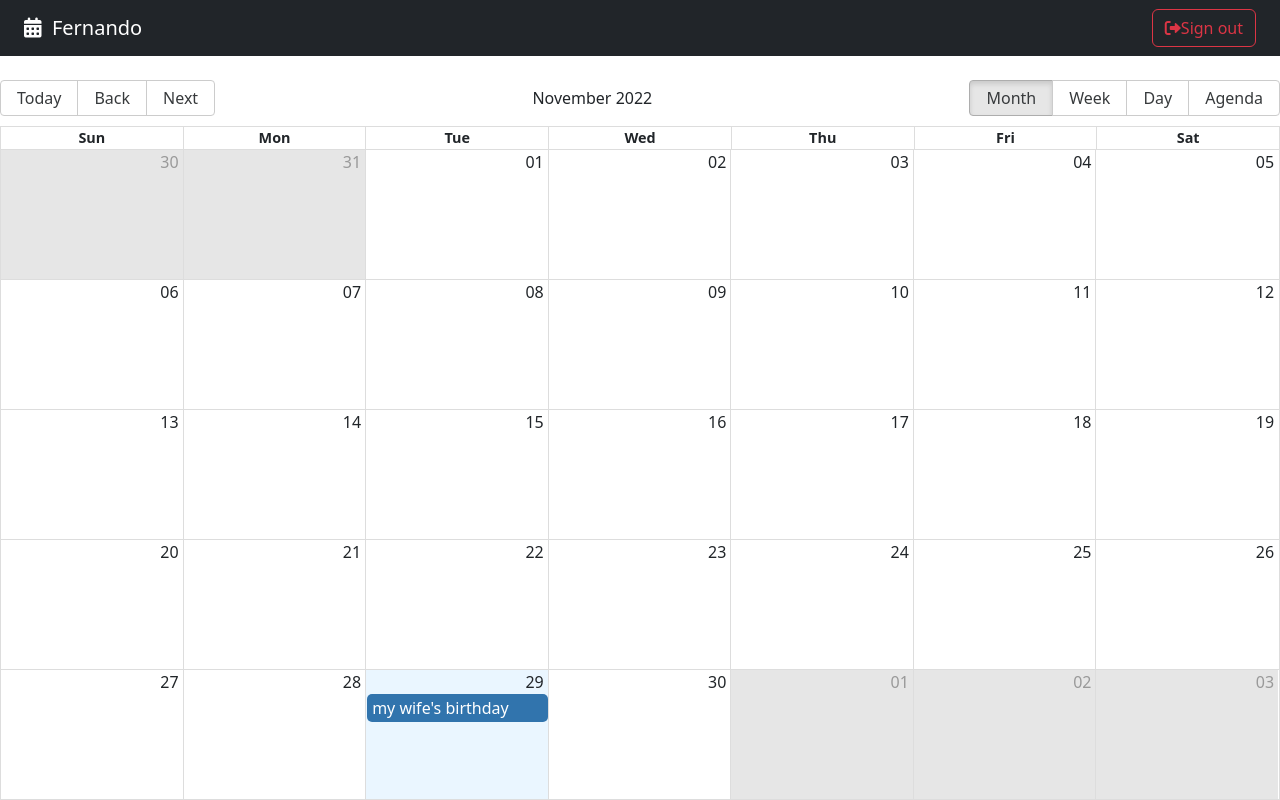
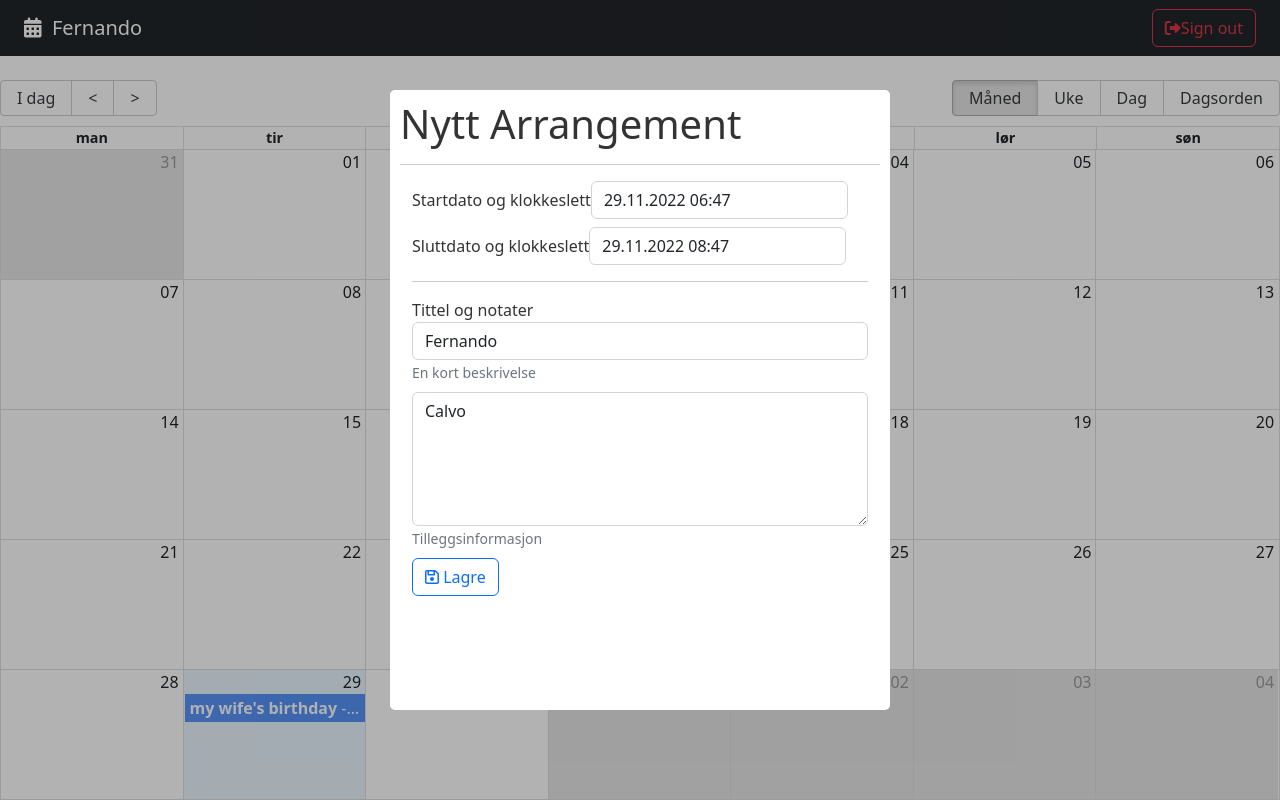
Before and after one commit to Datakokk/Calendar, a React (Vite) app: page / in a window 1280 px wide. Built offline with nearby package versions, Linux system fonts and the light colour scheme.

Commit message:
Added Modal, Event files

```diff
--- a/package.json
+++ b/package.json
@@ -12,8 +12,11 @@
     "date-fns": "^2.29.3",
     "react": "^18.2.0",
     "react-big-calendar": "^1.5.2",
+    "react-datepicker": "^4.8.0",
     "react-dom": "^18.2.0",
-    "react-router-dom": "^6.4.3"
+    "react-modal": "^3.16.1",
+    "react-router-dom": "^6.4.3",
+    "sweetalert2": "^11.6.15"
   },
   "devDependencies": {
     "@types/react": "^18.0.24",
--- /dev/null
+++ b/src/calendar/components/CalendarEvent.jsx
@@ -0,0 +1,12 @@
+
+export const CalendarEvent = ({ event }) => {
+
+    const { title, user } = event;
+
+  return (
+    <>
+        <strong>{ title } </strong>
+        <span>- { user.name }</span>
+    </>
+  )
+}
--- /dev/null
+++ b/src/calendar/components/CalendarModal.jsx
@@ -0,0 +1,169 @@
+import { useMemo, useState } from "react";
+
+import Modal from "react-modal";
+import { addHours, differenceInSeconds } from "date-fns";
+import DatePicker, { registerLocale } from "react-datepicker";
+import "react-datepicker/dist/react-datepicker.css";
+import nb from 'date-fns/locale/nb';
+import Swal from "sweetalert2";
+import 'sweetalert2/dist/sweetalert2.min.css'
+
+registerLocale('nb', nb);
+
+
+const customStyles = {
+  content: {
+    top: '50%',
+    left: '50%',
+    right: 'auto',
+    bottom: 'auto',
+    marginRight: '-50%',
+    transform: 'translate(-50%, -50%)',
+  },
+};
+
+Modal.setAppElement('#root');
+
+
+export const CalendarModal = () => {
+
+  const [isOpen, setIsOpen] = useState(true)
+
+  const [formSubmitted, setformSubmitted] = useState( false );
+
+  const [formValues, setFormValues] = useState({
+    title: 'Fernando',
+    note : 'Calvo',
+    start: new Date(),
+    end  : addHours( new Date(), 2 )
+  });
+
+  const titleClass = useMemo(() => {
+    if( !formSubmitted ) return '';
+
+    return ( formValues.title.length > 0)
+            ? 'is-valid'
+            : 'is-invalid';
+
+  }, [formValues.title, formSubmitted])
+
+  const oncloseModal = () => {
+    setIsOpen(false)
+  };
+
+  const onInputChange = ({ target }) => {
+    setFormValues({
+      ...formValues,
+      [target.name]: target.value
+    })
+  };
+
+  const onDateChanged = ( event, changing ) => {
+    setFormValues({
+      ...formValues,
+      [changing]: event
+    })
+  };
+
+  const onSubmit = ( event ) => {
+    event.preventDefault();
+    setformSubmitted( true );
+
+    const difference = differenceInSeconds( formValues.end, formValues.start );
+
+    if( isNaN( difference ) || difference <= 0 ){
+      Swal.fire('Feil datoer', 'Sjekk datoene du har lagt inn', 'error');
+      return;
+    };
+
+    if( formValues.title.length <= 0 ) return;
+
+    console.log(formValues)
+
+    // TODO:
+    // Remover errores en pantall
+    // cerrar el modal
+  }
+
+  return (
+    <Modal
+      isOpen={isOpen}
+      onRequestClose={oncloseModal}
+      style={customStyles}
+      className="modal"
+      overlayClassName="modal-fondo"
+      closeTimeoutMs={200}
+    >
+
+      <h1> Nytt Arrangement </h1>
+      <hr />
+      <form
+        onSubmit={ onSubmit }
+        className="container">
+
+        <div className="form-group mb-2">
+          <label>Startdato og klokkeslett</label>
+          <DatePicker
+            selected={ formValues.start }
+            onChange={ (event) => onDateChanged( event, 'start')}
+            dateFormat="Pp"
+            className="form-control"
+            showTimeSelect
+            locale="nb"
+            //timeCaption="" when we need to put the caption
+            />
+        </div>
+
+        <div className="form-group mb-2">
+          <label>Sluttdato og klokkeslett</label>
+          <DatePicker
+            minDate={ formValues.start }
+            selected={ formValues.end }
+            onChange={ (event) => onDateChanged( event, 'end')}
+            dateFormat="Pp"
+            className="form-control"
+            showTimeSelect
+            locale="nb"
+            />
+        </div>
+
+        <hr />
+        <div className="form-group mb-2">
+          <label>Tittel og notater</label>
+          <input
+            type="text"
+            className={`form-control ${ titleClass }`}
+            placeholder="Hendelsestittel"
+            name="title"
+            autoComplete="off"
+            value={ formValues.title }
+            onChange={ onInputChange }
+          />
+          <small id="emailHelp" className="form-text text-muted">En kort beskrivelse</small>
+        </div>
+
+        <div className="form-group mb-2">
+          <textarea
+            type="text"
+            className="form-control"
+            placeholder="Notater"
+            rows="5"
+            name="notes"
+            value={ formValues.note }
+            onChange={ onInputChange }
+          ></textarea>
+          <small id="emailHelp" className="form-text text-muted">Tilleggsinformasjon</small>
+        </div>
+
+        <button
+          type="submit"
+          className="btn btn-outline-primary btn-block"
+        >
+          <i className="far fa-save"></i>
+          <span> Lagre </span>
+        </button>
+
+      </form>
+    </Modal>
+  )
+}
--- /dev/null
+++ b/src/calendar/pages/CalendarPage.jsx
@@ -0,0 +1,78 @@
+import { useState } from 'react'
+import { Calendar } from 'react-big-calendar'
+import 'react-big-calendar/lib/css/react-big-calendar.css'
+
+import { addHours } from 'date-fns'
+
+import { localizer, getMessagesNO } from '../../helpers'
+import { Navbar, CalendarEvent, CalendarModal } from '..'
+
+
+const myEventsList = [
+  {
+    title: `my wife's birthday`,
+    notes: 'Buy the cake',
+    start: new Date(),
+    end: addHours( new Date(), 2 ),
+    bgColor: '#fafafa',
+    user: {
+      _id: '123',
+      name: 'Fernando'
+    }
+  },
+]
+
+export const CalendarPage = () => {
+
+  const [lastView, setLastView] = useState( localStorage.getItem( 'lastView') || 'month' )
+
+  const eventStyleGetter = ( event, start, end, isSelected ) => {
+
+  const style = {
+    backgroundColor: '#347Cf7',
+    borderRadius: '0px',
+    opacity: 0.8,
+    color: '#fff'
+  }
+
+  return {
+    style
+  }
+}
+
+const onDoubleClick = ( event ) => {
+  console.log({ DoubleClickEvent: event})
+}
+const onSelect = ( event ) => {
+  console.log({ SelectEvent: event})
+}
+const onViewChanged = ( event ) => {
+  localStorage.setItem( 'lastView', event );
+}
+
+  return (
+    <>
+      <Navbar />
+
+      <Calendar
+        culture='nb'
+        localizer={ localizer }
+        events={ myEventsList }
+        defaultView={ lastView }
+        startAccessor="start"
+        endAccessor="end"
+        style={{ height: 'calc( 100vh - 80px )' }}
+        messages={ getMessagesNO() }
+        eventPropGetter={ eventStyleGetter }
+        components={{
+          event: CalendarEvent
+        }}
+        onDoubleClickEvent={ onDoubleClick }
+        onSelectEvent={ onSelect }
+        onView={ onViewChanged }
+      />
+
+      <CalendarModal />
+    </>
+  )
+}
--- a/src/calendar/pages/Calendarpage.jsx
+++ /dev/null
@@ -1,50 +0,0 @@
-import { Calendar, dateFnsLocalizer } from 'react-big-calendar'
-import 'react-big-calendar/lib/css/react-big-calendar.css'
-
-import { addHours, format, getDay, parse, startOfWeek } from 'date-fns'
-import enUS from 'date-fns/locale/en-US'
-
-
-import { Navbar } from "../components/Navbar"
-
-const locales = {
-  'en-US': enUS,
-}
-
-const localizer = dateFnsLocalizer({
-  format,
-  parse,
-  startOfWeek,
-  getDay,
-  locales,
-});
-
-const myEventsList = [
-  {
-    title: `my wife's birthday`,
-    notes: 'Buy the cake',
-    start: new Date(),
-    end: addHours( new Date(), 2 ),
-    bgColor: '#fafafa',
-    user: {
-      _id: '123',
-      name: 'Fernando'
-    }
-  },
-]
-
-export const Calendarpage = () => {
-  return (
-    <>
-      <Navbar />
-
-      <Calendar
-        localizer={ localizer }
-        events={ myEventsList }
-        startAccessor="start"
-        endAccessor="end"
-        style={{ height: 'calc( 100vh - 80px )' }}
-    />
-    </>
-  )
-}
--- /dev/null
+++ b/src/helpers/calendarLocalizer.js
@@ -0,0 +1,18 @@
+import { dateFnsLocalizer } from 'react-big-calendar';
+import { format, getDay, parse, startOfWeek } from 'date-fns'
+
+// import enUS from 'date-fns/locale/en-US'
+import nb from 'date-fns/locale/nb'
+
+
+const locales = {
+    'nb': nb,
+}
+
+export const localizer = dateFnsLocalizer({
+  format,
+  parse,
+  startOfWeek,
+  getDay,
+  locales,
+});
--- /dev/null
+++ b/src/helpers/getMessages.js
@@ -0,0 +1,32 @@
+
+export const getMessagesES = () => ({
+    allDay: 'Todo el día',
+    previous: '<',
+    next: '>',
+    today: 'Hoy',
+    month: 'Mes',
+    week: 'Semana',
+    day: 'Día',
+    agenda: 'Agenda',
+    date: 'Fecha',
+    time: 'Hora',
+    event: 'Evento',
+    noEventsInRange: 'No hay eventos en este rango',
+    showMore: total => `+ Ver más (${total})`
+})
+
+export const getMessagesNO = () => ({
+    allDay: 'Hele dagen',
+    previous: '<',
+    next: '>',
+    today: 'I dag',
+    month: 'Måned',
+    week: 'Uke',
+    day: 'Dag',
+    agenda: 'Dagsorden',
+    date: 'Dato',
+    time: 'Tid',
+    event: 'Begivenhet',
+    noEventsInRange: 'Ingen hendelser innen rekkevidde',
+    showMore: total => `+ Vise mer (${total})`
+})
--- /dev/null
+++ b/src/helpers/index.js
@@ -0,0 +1,2 @@
+export * from './calendarLocalizer';
+export * from './getMessages';
--- a/src/main.jsx
+++ b/src/main.jsx
@@ -2,7 +2,7 @@ import React from 'react'
 import ReactDOM from 'react-dom/client'
 import { BrowserRouter } from 'react-router-dom'
 import { CalendarApp } from './CalendarApp'
-// import './styles.css'
+import './styles.css'
 
 ReactDOM.createRoot(document.getElementById('root')).render(
   <React.StrictMode>
--- a/src/router/AppRouter.jsx
+++ b/src/router/AppRouter.jsx
@@ -1,6 +1,6 @@
 import { Navigate, Route, Routes } from "react-router-dom";
 import { LoginPage } from "../auth";
-import { Calendarpage } from "../calendar";
+import { CalendarPage } from "../calendar";
 
 export const AppRouter = () => {
 
@@ -12,7 +12,7 @@ export const AppRouter = () => {
         {
             (authStatus === 'not-authenticated')
             ?<Route path="/auth/*" element={ <LoginPage/> }/>
-            :<Route path="/*" element={ <Calendarpage /> } />
+            :<Route path="/*" element={ <CalendarPage /> } />
         }
 
         <Route path="/*" element={ <Navigate to="/auth/login" /> } />
--- a/src/styles.css
+++ b/src/styles.css
@@ -1,70 +1,40 @@
-:root {
-  font-family: Inter, Avenir, Helvetica, Arial, sans-serif;
-  font-size: 16px;
-  line-height: 24px;
-  font-weight: 400;
-
-  color-scheme: light dark;
-  color: rgba(255, 255, 255, 0.87);
-  background-color: #242424;
-
-  font-synthesis: none;
-  text-rendering: optimizeLegibility;
-  -webkit-font-smoothing: antialiased;
-  -moz-osx-font-smoothing: grayscale;
-  -webkit-text-size-adjust: 100%;
+/* Modal */
+.ReactModalPortal > div{
+  opacity: 0;
 }
 
-a {
-  font-weight: 500;
-  color: #646cff;
-  text-decoration: inherit;
-}
-a:hover {
-  color: #535bf2;
+.ReactModalPortal .ReactModal__Overlay {
+  align-items: center;
+  display: flex;
+  justify-content: center;
+  transition: opacity .2s ease-in-out;
+  z-index: 999;
 }
 
-body {
-  margin: 0;
-  display: flex;
-  place-items: center;
-  min-width: 320px;
-  min-height: 100vh;
+.modal-fondo {
+  background-color: rgba(0, 0, 0, 0.3);
+  bottom: 0;
+  left: 0;
+  right: 0;
+  top: 0;
+  position: fixed;
 }
 
-h1 {
-  font-size: 3.2em;
-  line-height: 1.1;
+.ReactModalPortal .ReactModal__Overlay--after-open {
+  opacity: 1;
 }
 
-button {
-  border-radius: 8px;
-  border: 1px solid transparent;
-  padding: 0.6em 1.2em;
-  font-size: 1em;
-  font-weight: 500;
-  font-family: inherit;
-  background-color: #1a1a1a;
-  cursor: pointer;
-  transition: border-color 0.25s;
-}
-button:hover {
-  border-color: #646cff;
-}
-button:focus,
-button:focus-visible {
-  outline: 4px auto -webkit-focus-ring-color;
+.ReactModalPortal .ReactModal__Overlay--before-close {
+  opacity: 0;
 }
 
-@media (prefers-color-scheme: light) {
-  :root {
-    color: #213547;
-    background-color: #ffffff;
-  }
-  a:hover {
-    color: #747bff;
-  }
-  button {
-    background-color: #f9f9f9;
-  }
+.modal {
+  background: white;
+  border-radius: 5px;
+  color: rgb(51, 51, 51);
+  display: inline;
+  max-height: 620px;
+  max-width: 500px;
+  outline: none;
+  padding: 10px;
 }
```
Also changed, not shown: src/calendar/index.js (+4 -3 lines), 2 other files (tests, documents, lock files or other folders).
